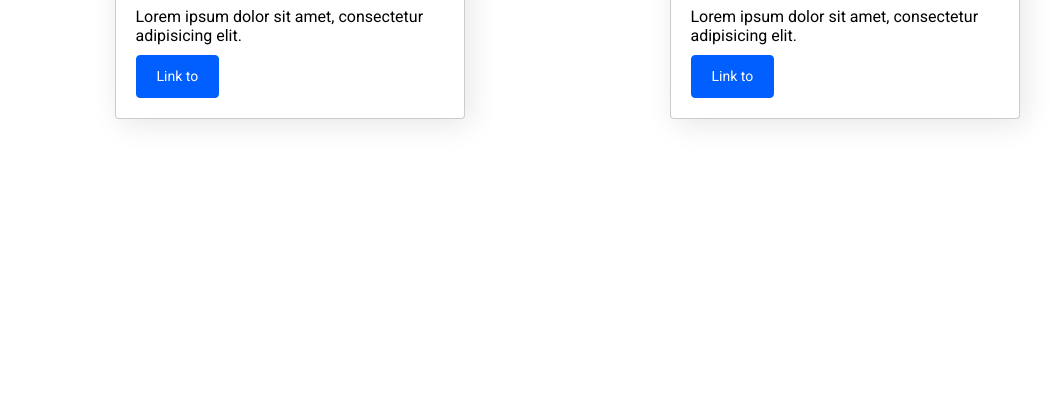
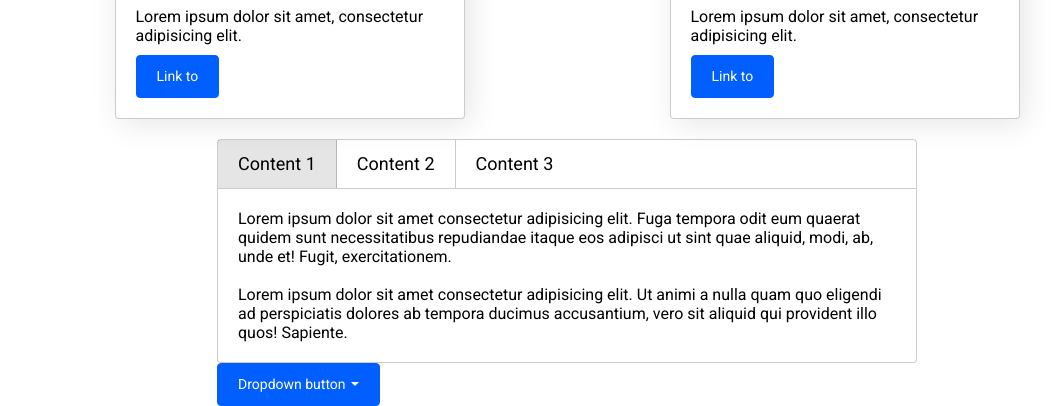
Before and after one commit to ncheusov/lib, a website: page src/index.html in a window 1280 px wide. Shown: the part 396-802 px from the top of the page, without its empty margins (73-1129 px from the left). Drawn offline with Linux system fonts and the light colour scheme; files that its build step writes are made by us from their sources; files whose address does not match are found by name.

Commit message:
made tabs components

```diff
--- a/src/index.html
+++ b/src/index.html
@@ -48,7 +48,7 @@
         </div>
 
         <!-- Modal -->
-        <!-- <div class="modal" id="exampleModal">
+        <div class="modal" id="exampleModal">
             <div class="modal-dialog">
                 <div class="modal-content">
                     <button class="close" data-close>
@@ -68,7 +68,41 @@
                     </div>
                 </div>
             </div>
-        </div> -->
+        </div>
+
+        <!-- Tabs -->
+
+        <div class="tab mt-20 block-center">
+            <div class="tab-panel" data-tabpanel>
+                <div class="tab-item tab-item--active">Content 1</div>
+                <div class="tab-item">Content 2</div>
+                <div class="tab-item">Content 3</div>
+            </div>
+            <div class="tab-content tab-content--active">
+                Lorem ipsum dolor sit amet consectetur adipisicing elit. Fuga tempora odit eum quaerat quidem sunt necessitatibus repudiandae itaque eos adipisci ut sint quae aliquid, modi, ab, unde et! Fugit, exercitationem.
+                <br><br>
+                Lorem ipsum dolor sit amet consectetur adipisicing elit. Ut animi a nulla quam quo eligendi ad perspiciatis dolores ab tempora ducimus accusantium, vero sit aliquid qui provident illo quos! Sapiente.
+            </div>
+            <div class="tab-content">
+                Lorem ipsum dolor sit amet consectetur adipisicing elit. Fuga tempora odit eum quaerat quidem sunt necessitatibus repudiandae itaque eos adipisci ut sint quae aliquid, modi, ab, unde et! Fugit, exercitationem.
+                <br><br>
+                Lorem ipsum dolor sit amet consectetur adipisicing elit. Ut animi a nulla quam quo eligendi ad perspiciatis dolores ab tempora ducimus accusantium, vero sit aliquid qui provident illo quos! Sapiente.
+                <br><br>
+                Lorem ipsum dolor sit amet consectetur adipisicing elit. Ut animi a nulla quam quo eligendi ad perspiciatis dolores ab tempora ducimus accusantium, vero sit aliquid qui provident illo quos! Sapiente.
+            </div>
+            <div class="tab-content">
+                Lorem ipsum dolor sit amet consectetur adipisicing elit. Fuga tempora odit eum quaerat quidem sunt necessitatibus repudiandae itaque eos adipisci ut sint quae aliquid, modi, ab, unde et! Fugit, exercitationem.
+            </div>
+
+            <div class="dropdown">
+                <button class="btn btn-primary dropdown-toggle" id="dropdownMenuButton2">Dropdown button</button>
+                <div class="dropdown-menu" data-toggle-id="dropdownMenuButton2">
+                    <a href="#" class="dropdown-item">Action</a>
+                    <a href="#" class="dropdown-item">Action #2</a>
+                    <a href="#" class="dropdown-item">Action #3</a>
+                </div>
+            </div>
+        </div>
 
     </div>
 
--- /dev/null
+++ b/src/js/lib/components/tab.js
@@ -0,0 +1,19 @@
+import $ from '../core';
+
+$.prototype.tab = function() {
+    for (let i = 0; i < this.length; i++) {
+        $(this[i]).on('click', () => {
+            $(this[i])
+                .addClass('tab-item--active')
+                .siblings()
+                .removeClass('tab-item--active')
+                .closest('.tab')
+                .find('.tab-content')
+                .removeClass('tab-content--active')
+                .eq($(this[i]).index())
+                .addClass('tab-content--active');
+        });
+    }
+};
+
+$('[data-tabpanel] .tab-item').tab();
--- a/src/js/lib/lib.js
+++ b/src/js/lib/lib.js
@@ -6,5 +6,6 @@ import './modules/actions';
 import './modules/effects';
 import './components/dropdown';
 import './components/modal';
+import './components/tab';
 
 export default $;
--- /dev/null
+++ b/src/sass/components/tab.scss
@@ -0,0 +1,33 @@
+.tab {
+    max-width: 700px;
+    &-panel {
+        display: flex;
+        width: 100%;
+        min-height: 50px;
+        border: 1px solid rgba(0,0,0, .2);
+        border-radius: 4px 4px 0 0;
+    }
+    &-item {
+        font-size: 18px;
+        line-height: 27px;
+        padding: 10px 20px;
+        border-right: 1px solid rgba(0, 0, 0, .2);
+        cursor: pointer;
+        &:last-child {
+            border-right: none;
+        }
+        &--active {
+            background-color: rgba(0, 0, 0, .1);
+        }
+    }
+    &-content {
+        display: none;
+        padding: 20px;
+        border: 1px solid rgba(0, 0, 0, .2);
+        border-top: none;
+        border-radius: 0 0 4px 4px;
+        &--active {
+            display: block;
+        }
+    }
+}
--- a/src/sass/components/ui.scss
+++ b/src/sass/components/ui.scss
@@ -2,3 +2,4 @@
 @import './dropdown.scss';
 @import './card.scss';
 @import './modals.scss';
+@import './tab.scss';
```
Also changed, not shown: dist/index.html, dist/script.js, dist/style.css, 1 other file.
